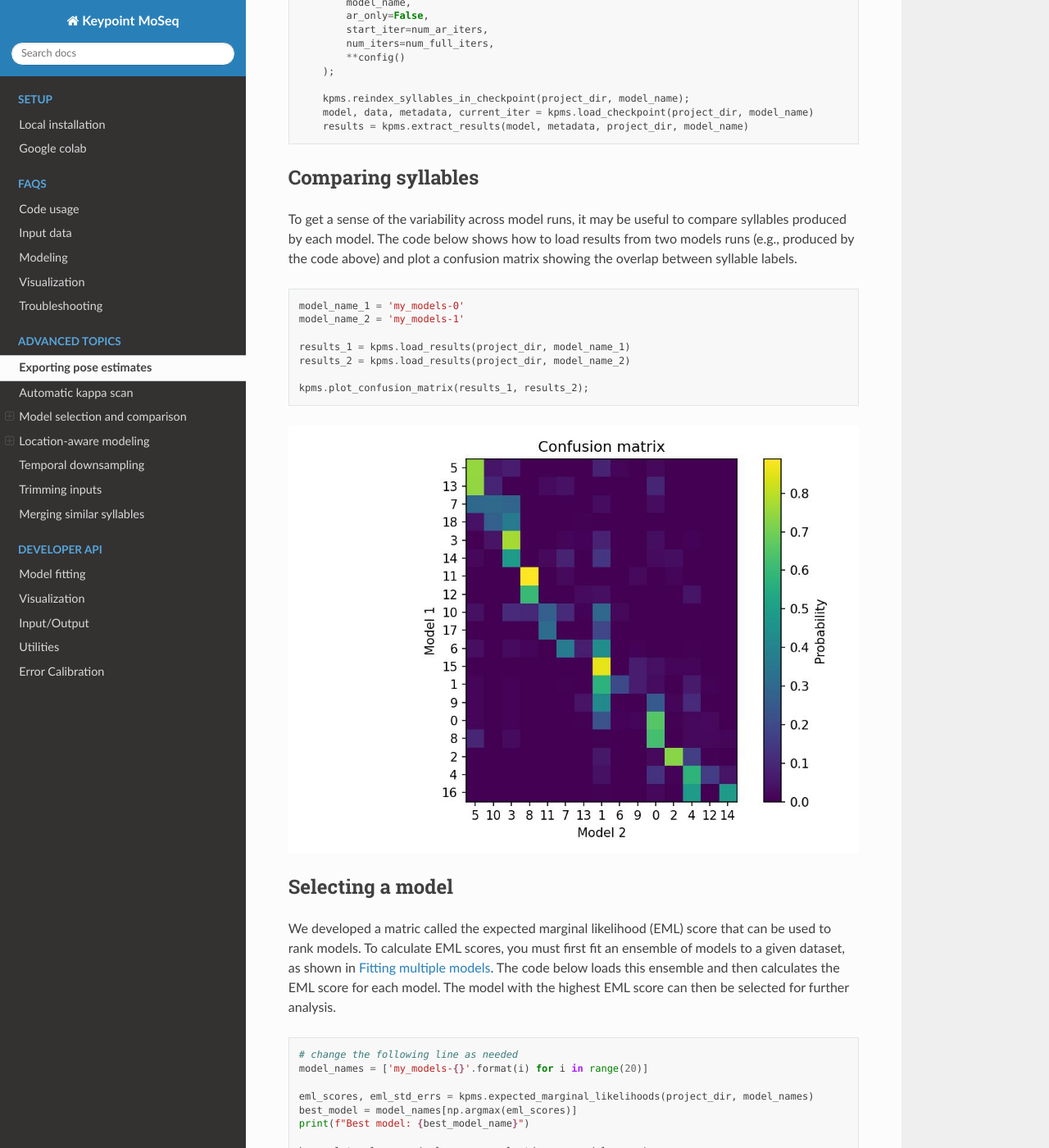
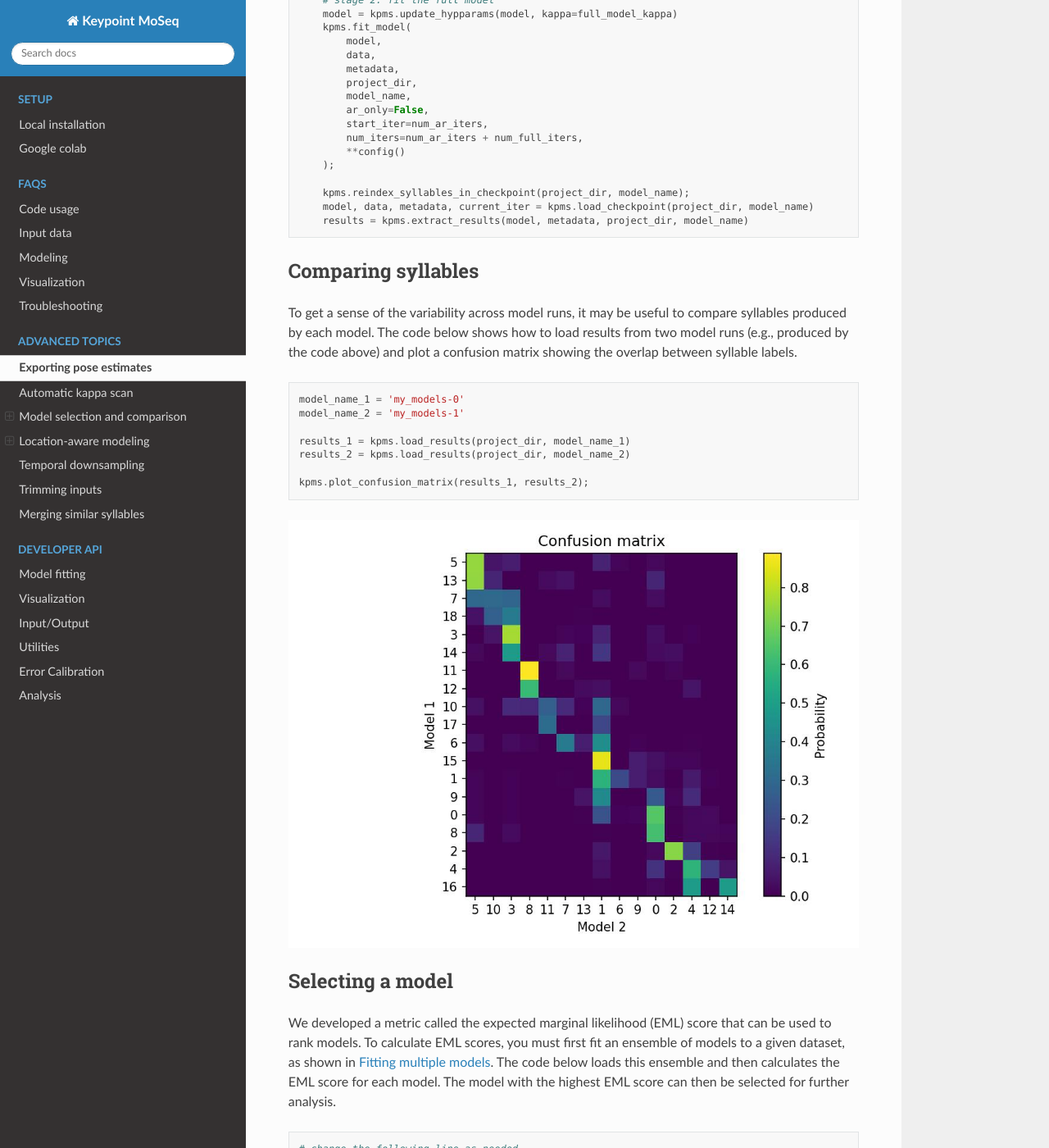
Before and after one commit to dattalab/keypoint-moseq, a Sphinx documentation site: the page built from docs/source/advanced.rst, in a window 1280 px wide and 1400 px high, scrolled down 3469 px. Shown: the whole window at 82% size. Built offline with Sphinx 7.4.7 and the Read the Docs theme 3.1.0, drawn with Linux system fonts in a browser that asks for light colours; pages that are not in the unit, such as notebooks, are missing from menus; some of the changed text lies outside the part shown.

Commit message:
Docs: correct the FAQ, advanced guide and install page
FAQ:
- The apply-to-new-data recipes remove outliers before formatting, as
  the modeling notebook does, so new data is preprocessed like the
  training data. The batch loop in "Out of memory" passes
  overwrite=True, without which it stopped on the training recordings.
- apply_model's returned results hold only the recordings in `data`;
  results.h5 holds the original recordings too.
- The multi-animal entry says to set shared_videos.
- The parallel-sampling advice names every function that takes
  parallel_message_passing.
- The "no kernel image" entry points to kpms.check_installation instead
  of a conda CUDA setup the pip install no longer uses.
- Broken snippets (a syntax error, `heading`/`headings`), the 'dannce'
  format name, the velocity statistic's name, the 3D loader list,
  cross-references, a short title underline, and typos.

Advanced guide: the kappa-scan and model-selection recipes run the
number of full-model iterations their variables name (num_iters is the
last iteration index, not a count); the kappa-scan note says a rerun on
different data needs a new prefix; the EML snippet's NameError, a
missing import, cross-references, a missing blank line, and typos.

Install page: Python 3.10 to 3.14, a quoted [cuda] extra, and
kpms.check_installation. A new "Analysis" API page documents
keypoint_moseq.analysis, so the FAQ's links to it resolve. README cites
the published paper; docs/README installs the dev extra; CONTRIBUTING
asks for check_installation output in bug reports.

Co-Authored-By: Claude Opus 5.5 (1M context) <noreply@anthropic.com>
Claude-Session: https://claude.ai/code/session_016T5JwgvavGbePJTjysvyxY

```diff
--- a/docs/source/advanced.rst
+++ b/docs/source/advanced.rst
@@ -104,7 +107,7 @@ Keypoint-MoSeq includes a hyperparameter called ``kappa`` that determines the ra
             model_name,
             ar_only=False,
             start_iter=num_ar_iters,
-            num_iters=num_full_iters,
+            num_iters=num_ar_iters + num_full_iters,
             save_every_n_iters=25,
             **config()
         );
@@ -175,7 +178,7 @@ The code below shows how to fit multiple models with different random seeds.
             model_name,
             ar_only=False,
             start_iter=num_ar_iters,
-            num_iters=num_full_iters,
+            num_iters=num_ar_iters + num_full_iters,
             **config()
         );
 
@@ -188,7 +191,7 @@ The code below shows how to fit multiple models with different random seeds.
 Comparing syllables
 ~~~~~~~~~~~~~~~~~~~
 
-To get a sense of the variability across model runs, it may be useful to compare syllables produced by each model. The code below shows how to load results from two models runs (e.g., produced by the code above) and plot a confusion matrix showing the overlap between syllable labels.
+To get a sense of the variability across model runs, it may be useful to compare syllables produced by each model. The code below shows how to load results from two model runs (e.g., produced by the code above) and plot a confusion matrix showing the overlap between syllable labels.
 
 .. code-block:: python
 
@@ -207,7 +210,7 @@ To get a sense of the variability across model runs, it may be useful to compare
 Selecting a model
 ~~~~~~~~~~~~~~~~~
 
-We developed a matric called the expected marginal likelihood (EML) score that can be used to rank models. To calculate EML scores, you must first fit an ensemble of models to a given dataset, as shown in :ref:`Fitting multiple models <fitting-multiple-models>`. The code below loads this ensemble and then calculates the EML score for each model. The model with the highest EML score can then be selected for further analysis.
+We developed a metric called the expected marginal likelihood (EML) score that can be used to rank models. To calculate EML scores, you must first fit an ensemble of models to a given dataset, as shown in :ref:`Fitting multiple models <fitting-multiple-models>`. The code below loads this ensemble and then calculates the EML score for each model. The model with the highest EML score can then be selected for further analysis.
 
 .. code-block:: python
 
@@ -216,7 +219,7 @@ We developed a matric called the expected marginal likelihood (EML) score that c
 
     eml_scores, eml_std_errs = kpms.expected_marginal_likelihoods(project_dir, model_names)
     best_model = model_names[np.argmax(eml_scores)]
-    print(f"Best model: {best_model_name}")
+    print(f"Best model: {best_model}")
 
     kpms.plot_eml_scores(eml_scores, eml_std_errs, model_names)
 
@@ -358,10 +361,11 @@ After this, the pipeline can be run as usual, except for steps that involve read
     kpms.overlay_keypoints_on_video(..., video_frame_indexes=video_frame_indexes)
 
 .. _merging-syllables:
+
 Merging similar syllables
 -------------------------
 
-In some cases it may be convenient to combine syllables that represent similar behaviors. Keypoint-moseq provides convenience functions for merging syllables into user-defined groups. These groups could be based on inspection of trajecotry plots, grid movies, or syllable dendrograms.
+In some cases it may be convenient to combine syllables that represent similar behaviors. Keypoint-MoSeq provides convenience functions for merging syllables into user-defined groups. These groups could be based on inspection of trajectory plots, grid movies, or syllable dendrograms.
 
 .. code-block:: python
 
--- /dev/null
+++ b/docs/source/analysis_api.rst
@@ -0,0 +1,5 @@
+Analysis
+========
+
+.. automodule:: keypoint_moseq.analysis
+   :members:
--- a/docs/source/index.rst
+++ b/docs/source/index.rst
@@ -49,3 +49,4 @@ Motion Sequencing (MoSeq) is an unsupervised machine learning method for animal
    io
    util
    calibration
+   analysis_api
```
Also changed, not shown: other parts of docs/source/advanced.rst (+11 -8 lines), CONTRIBUTING.md (+1 -1 lines), README.md (+1 -1 lines), docs/source/FAQs.rst (+36 -30 lines), docs/source/install.rst (+5 -3 lines), docs/README.md.
